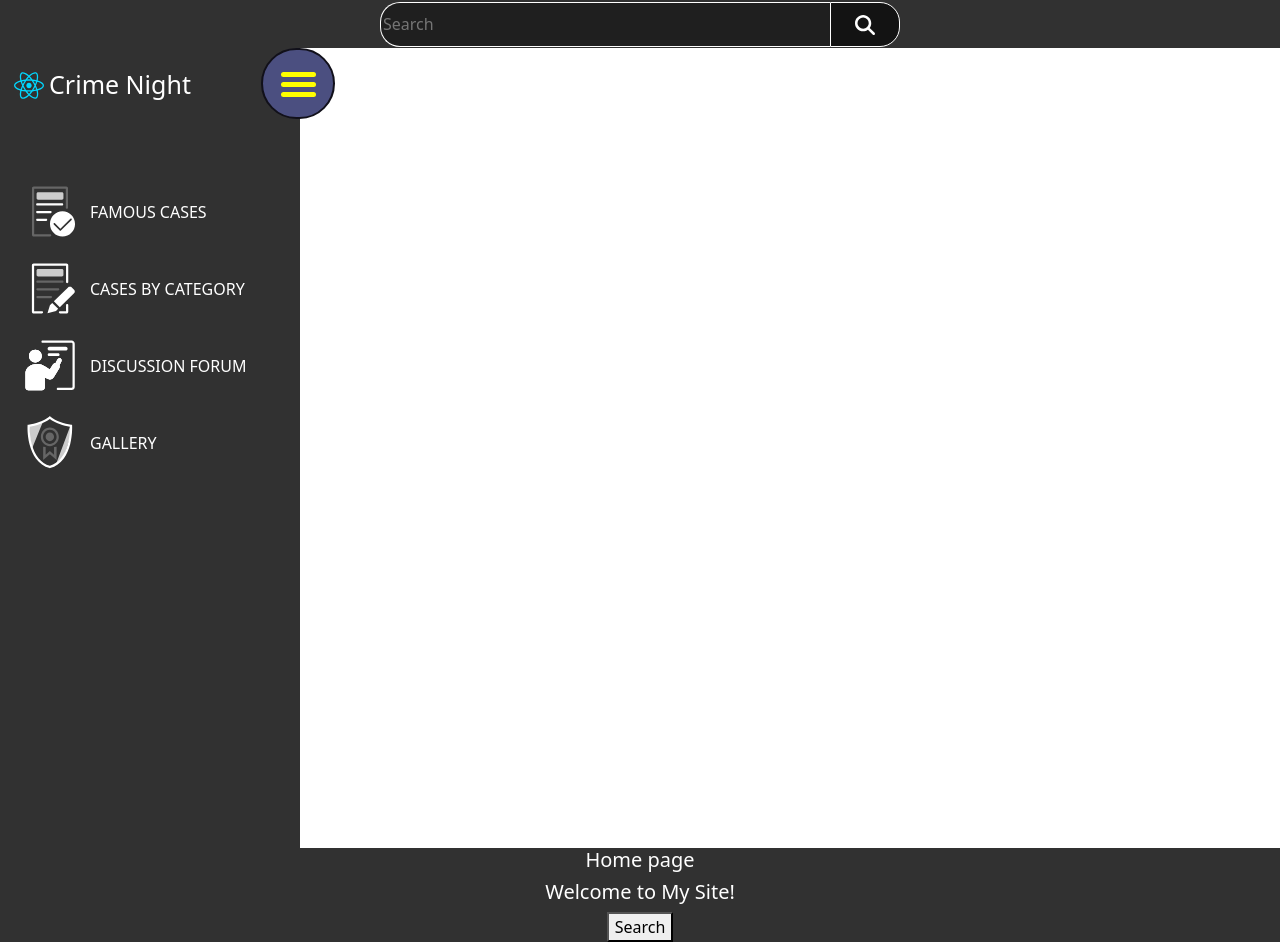
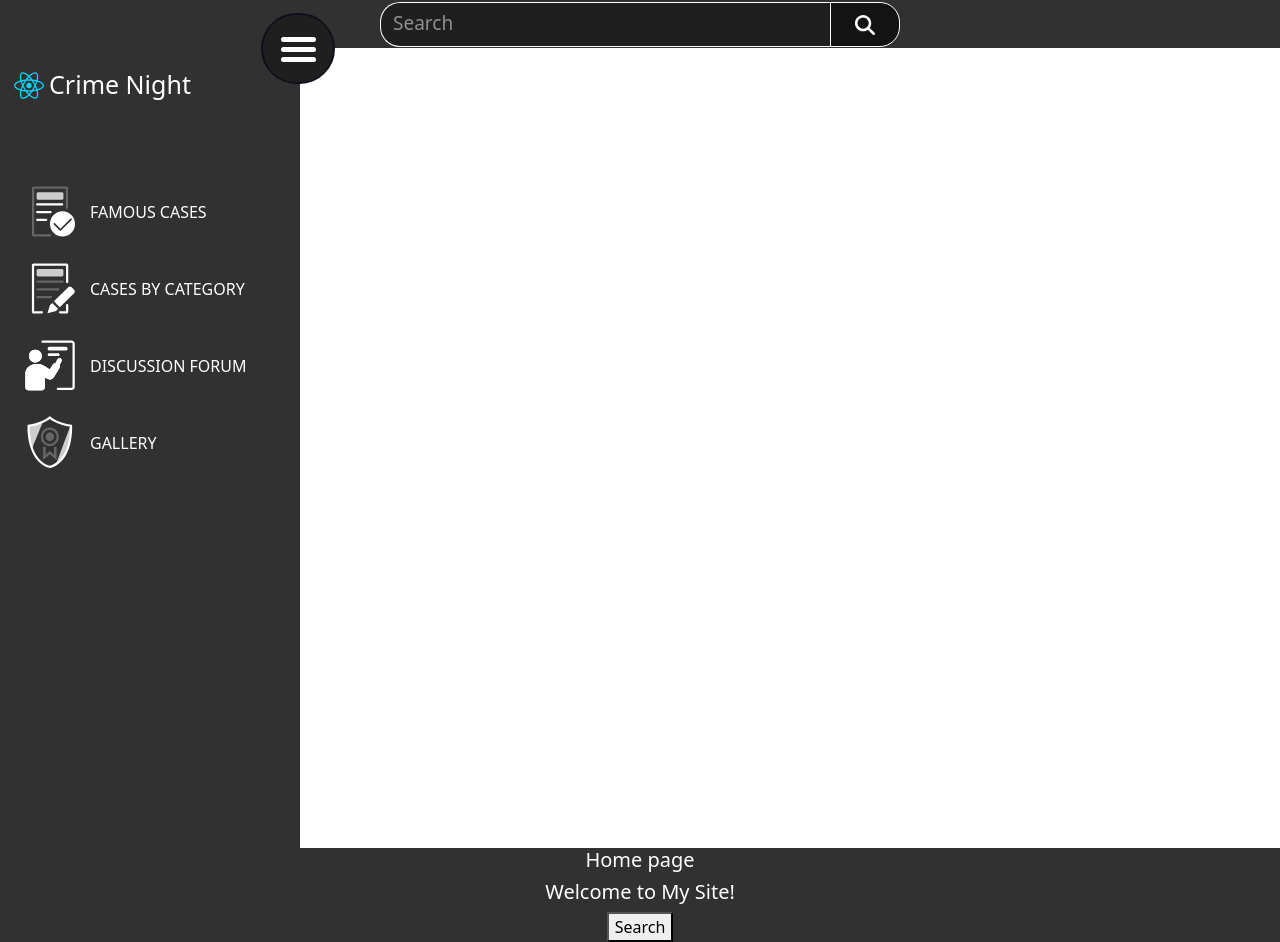
Before and after one commit to BisharIbrahim/crimenight, a React (Vite) app: page / in a window 1280 px wide. Built offline with nearby package versions, Linux system fonts and the light colour scheme.

Commit message:
Fixed navbar colors

```diff
--- a/src/components/Sidebar.tsx
+++ b/src/components/Sidebar.tsx
@@ -41,7 +41,7 @@ const Sidebar: React.FC = ({}) => {
     <>
     <div className="topNav">
       {/* Searchbar and Search Button */}
-      <div className={"searchBarContainer"}>
+      <div className={"topNavContainer"}>
         <input type="text" className={"searchTerm"} placeholder="Search" value={searchBarQuery} onChange={handleInputChange}/>
         <button onClick={handleSearch} type="submit" className={"searchButton"}>
           <FontAwesomeIcon className="searchIcon" icon={faSearch}/>
--- a/src/styles/Navbar.css
+++ b/src/styles/Navbar.css
@@ -8,7 +8,7 @@
     align-items: center;
 }
 
-.searchBarContainer{
+.topNavContainer{
     height: 6vh;
     place-content: center;
     display: flex;
@@ -16,6 +16,7 @@
 }
 
 .searchTerm{
+
     border: 1px solid #FFFFFF;
     background-color: #1f1f1f;
     border-right: none;
@@ -25,6 +26,14 @@
     height: 45px;
     width: 450px;
 }
+
+.searchTerm::placeholder{
+    padding-left: 10px;
+    font-size: 19px;
+    opacity: 0.5;
+    color: white;
+}
+
 .searchIcon{
     margin-top: 5px;
     height: 20px;
@@ -55,7 +64,7 @@
         border-radius: 20px 20px 20px 20px;
     }
 
-    .searchBarContainer{
+    .topNavContainer{
         float: right;
         margin-right: 20px;
         height: 6vh;
--- a/src/styles/Sidebar.css
+++ b/src/styles/Sidebar.css
@@ -53,8 +53,8 @@
     border: 2px solid rgb(17, 16, 26);
     cursor: pointer;
 
-    margin: auto -35px;
-    background-color: #4b4f80;
+    margin: -35px -35px;
+    background-color: #1f1f1f;
     padding-left: 17.5px;
     padding-bottom: 5px;
     border-radius: 90px;
@@ -65,7 +65,7 @@
 .hamburger span {
 	display: block;
 	margin-top: 5px;
-	background-color: yellow;
+	background-color: white;
 	border-radius: 15px;
 	height: 5px;
 	width: 35px;
@@ -77,7 +77,7 @@
 
 
 .hamburger:hover span {
-	background-color: yellow;
+	background-color: rgb(179, 0, 0);
 }
 
 .hamburger-in:hover span:nth-child(1) {
```
